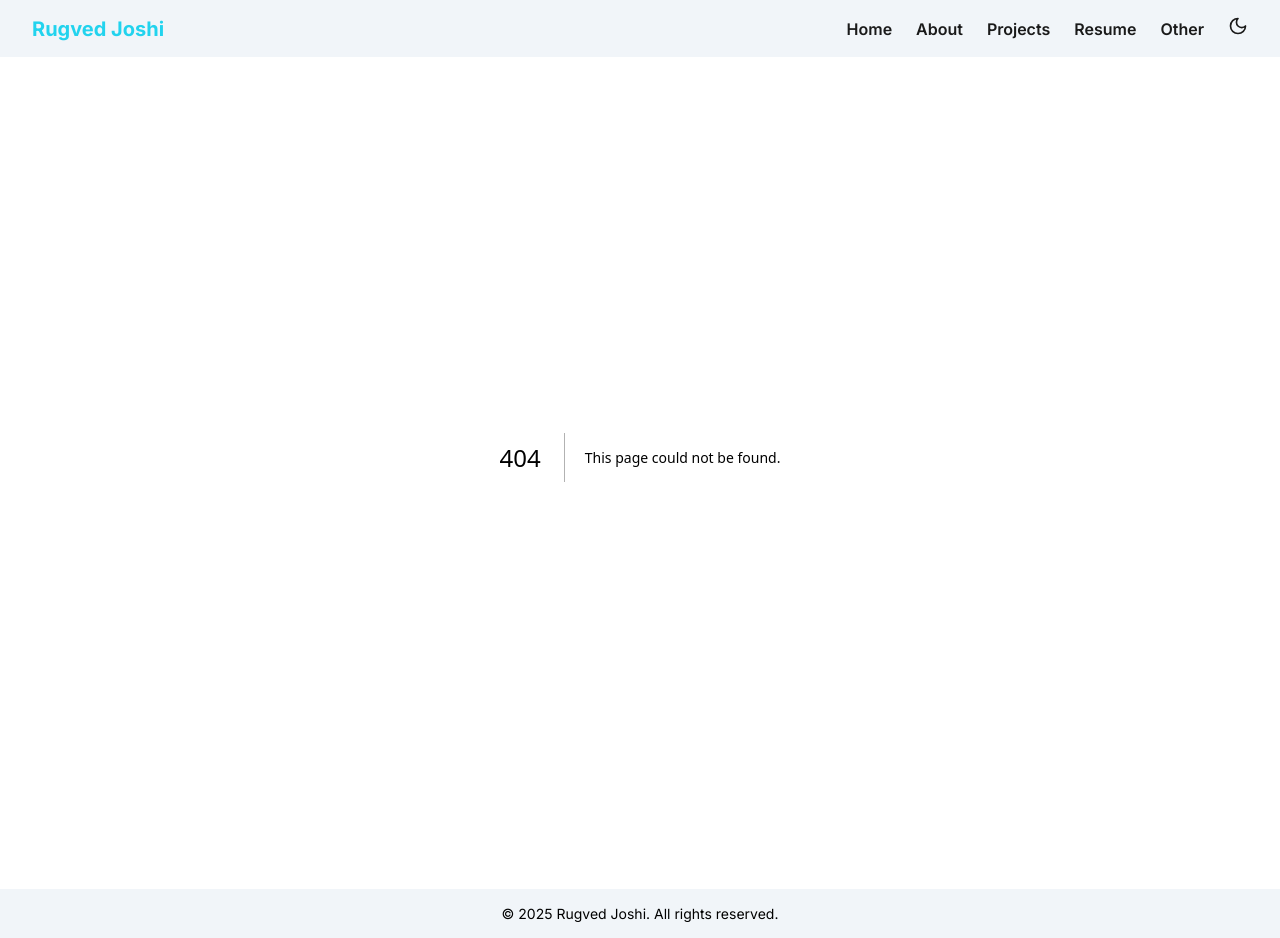
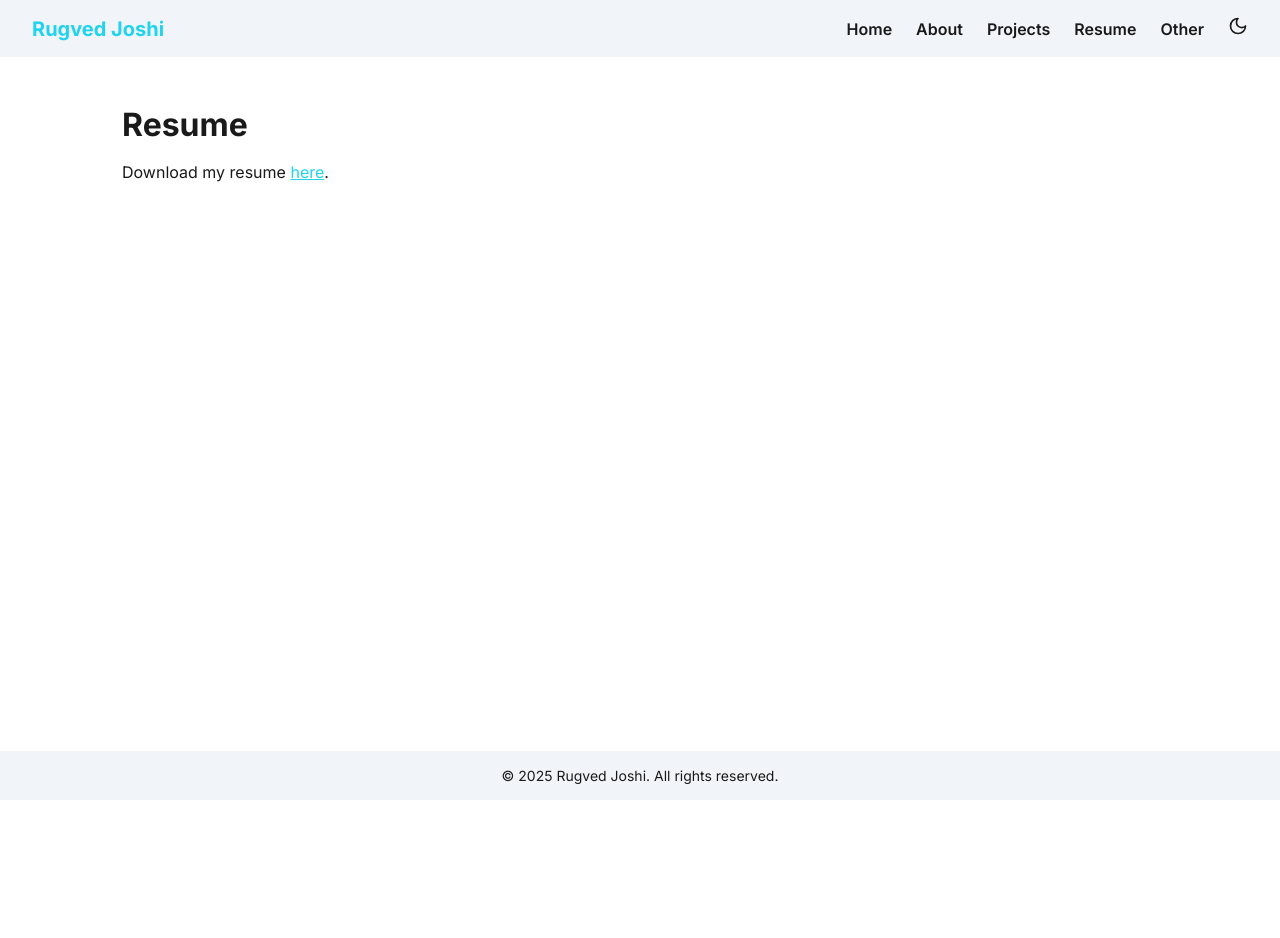
Before and after one commit to joshirugved11/portfolio, a Next.js app: page /resume in a window 1280 px wide. Before the commit this address had no page. After the commit the page ends 800 px from the top, so only its background shows below. Built offline with nearby package versions, Linux system fonts and the light colour scheme.

Commit message:
resume page to display and dwonload resume

```diff
--- /dev/null
+++ b/app/resume/page.tsx
@@ -0,0 +1,10 @@
+export default function Resume() {
+  return (
+    <section className="section container">
+      <h2>Resume</h2>
+      <p>
+        Download my resume <a className="link" href="/resume.pdf" download>here</a>.
+      </p>
+    </section>
+  );
+}
```
